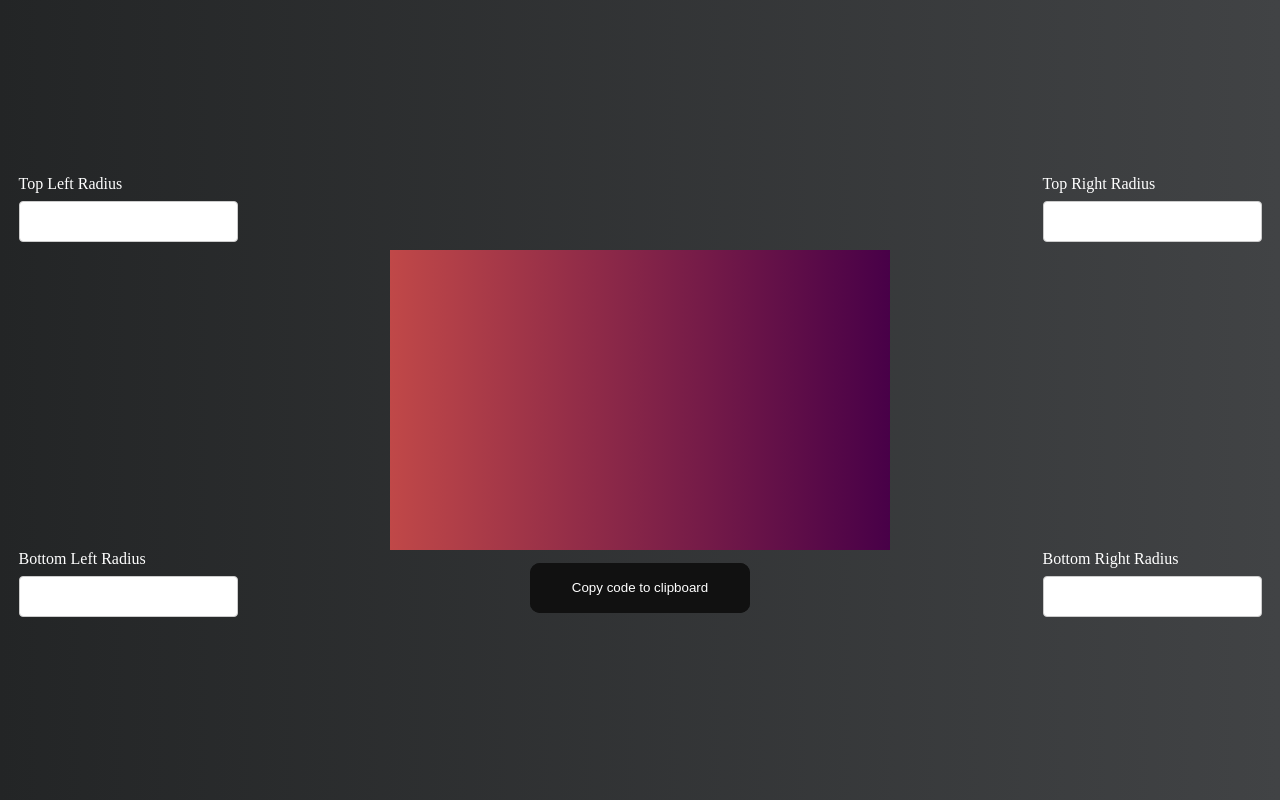
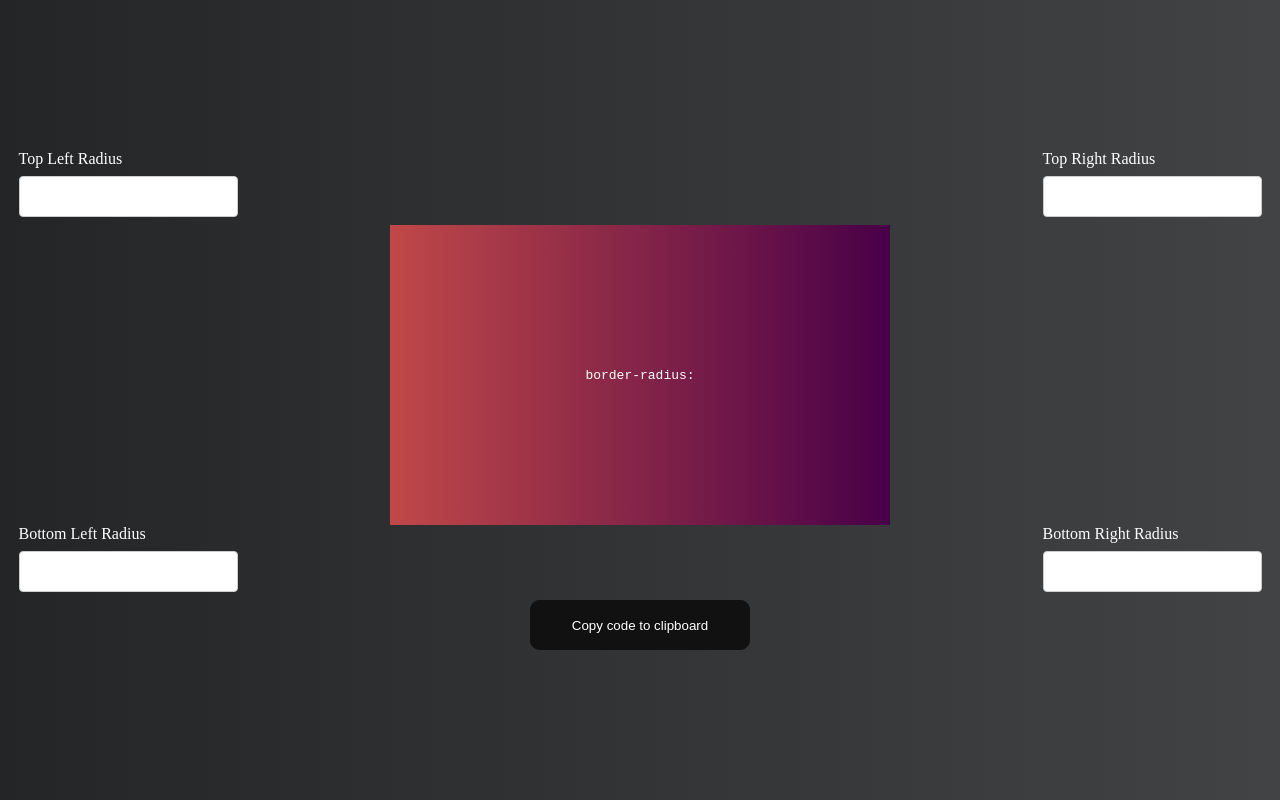
Before and after one commit to luisgomes01/border-radius-previewer, a React (Vite) app: page / in a window 1280 px wide. Built offline with nearby package versions, Linux system fonts and the light colour scheme.

Commit message:
Add code that will be copied to the radius sample

```diff
--- a/src/App.css
+++ b/src/App.css
@@ -5,7 +5,8 @@
   grid-template-areas:
       "top-left . top-right"
       ". simple-card ."
-      "bottom-left button bottom-right";
+      "bottom-left . bottom-right"
+      ". button .";
   place-items: center;
   min-width: 100vw;
   align-content: center;
@@ -18,6 +19,15 @@
   height: 300px;
   background: linear-gradient(to right, rgb(192, 72, 72), rgb(72, 0, 72));
   grid-area: simple-card;
+  vertical-align: center;
+}
+
+code {
+  color: #fff;
+  display: flex;
+  align-items: center;
+  justify-content: center;
+  height: 100%;
 }
 
 
@@ -58,6 +68,7 @@
 
 .copy-to-clipboard {
   grid-area: button;
+  height: 500px;
 }
 
 .copy-to-clipboard-btn {
@@ -119,3 +130,8 @@
   50% { background-position: 400% 0; }
   100% { background-position: 0 0; }
 }
+
+.copy-to-clipboard {
+  color: #fff;
+  height: 100%;
+}
--- a/src/App.tsx
+++ b/src/App.tsx
@@ -9,12 +9,14 @@ export const App: React.FC = () => {
     bottomRightRadius: "",
   });
 
+  const cssCode = `border-radius: ${radius.topLeftRadius} ${radius.topRightRadius} ${radius.bottomRightRadius} ${radius.bottomLeftRadius}`
+
   const handleChange = (e: React.ChangeEvent<HTMLInputElement>) => {
     setRadius({ ...radius, [e.target.name]: e.target.value });
   };
 
   const copyToClipboard = () => {
-    navigator.clipboard.writeText(`border-radius: ${radius.topLeftRadius} ${radius.topRightRadius} ${radius.bottomRightRadius} ${radius.bottomLeftRadius}`);
+    navigator.clipboard.writeText(cssCode);
     alert('Code copied to clipboard')
   };
 
@@ -46,7 +48,7 @@ export const App: React.FC = () => {
           borderBottomLeftRadius: radius.bottomLeftRadius,
           borderBottomRightRadius: radius.bottomRightRadius,
         }}
-      ></div>
+      ><code>{cssCode}</code></div>
       <div className="bottom-left">
         <label>Bottom Left Radius</label>
         <br />
@@ -57,6 +59,9 @@ export const App: React.FC = () => {
         />
       </div>
       <div className="copy-to-clipboard">
+        <div className="code-text-area">
+
+        </div>
         <button className="copy-to-clipboard-btn" onClick={copyToClipboard}>
           Copy code to clipboard
         </button>
```
